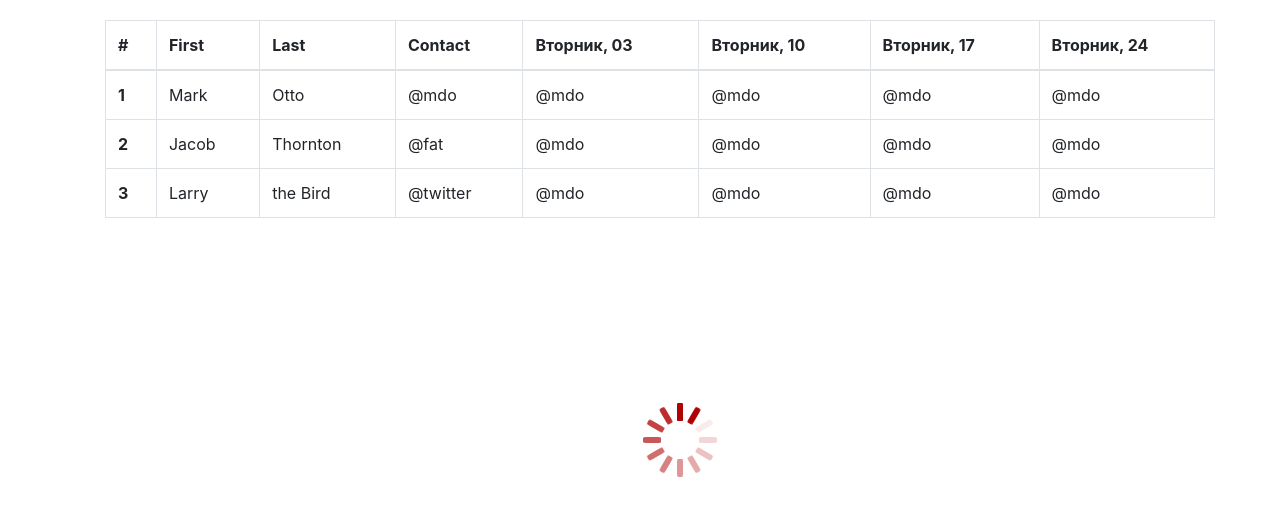
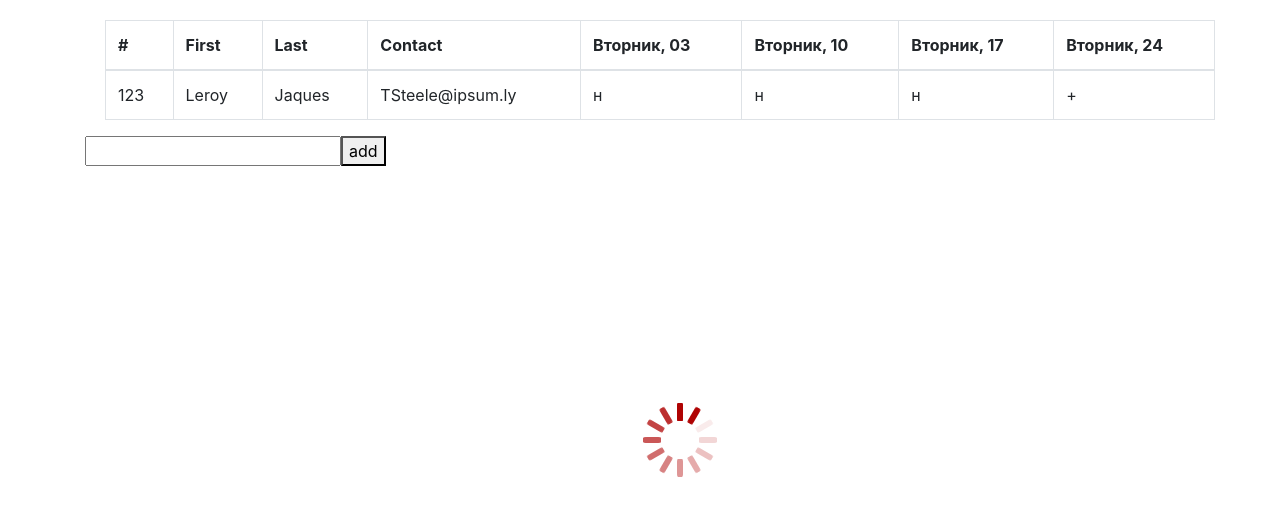
Before and after one commit to Zhuk1305/journal, a React (Create React App) app: page / in a window 1280 px wide. Shown: the top 516 px of the page. Built offline with nearby package versions, Linux system fonts and the light colour scheme.

Commit message:
create addition and lines/ bad method

```diff
--- a/src/App.js
+++ b/src/App.js
@@ -1,14 +1,37 @@
 import React,{Component} from 'react';
 import Loader from './component/Loader/Loader';
-import Table from './component/Table/Table';
+import Table from './component/Table/Table.js';
+import TableButton from './component/TableButton/TableButton.js';
+
 class App extends Component {
+	constructor() {
+		super()
 
+		this.state = {
+			data: [
+				{"id":123,"First":"Leroy","Last":"Jaques","Contact":"TSteele@ipsum.ly", "isHere1":"н", "isHere2":"н", "isHere3":"н", "isHere4":"+"},
+				]
+		}
+	}
+
+	addId = (id) => {
+		this.setState ({
+			data: [
+				...this.state.data,
+				{"id":id,"first":"first","last":"last","contact":"TSteele@ipsum.ly", "isHere1":"н", "isHere2":"н", "isHere3":"н", "isHere4":"+"}
+			]
+		})
+	}
 	render() {
   	return (
    		<div className="container">
 
 				<Loader />
-				<Table />
+				<Table
+				data={this.state.data}/>
+				<TableButton
+					addId={this.addId}
+				/>
   		</div>
  		);
 	}
--- a/src/component/Table/Table.js
+++ b/src/component/Table/Table.js
@@ -1,7 +1,8 @@
 import React from 'react';
 import './Table.css';
 
-export default () =>
+const Table = (props) => {
+	return (
 <table class="table table-bordered">
   <thead>
     <tr>
@@ -16,35 +17,20 @@ export default () =>
     </tr>
   </thead>
   <tbody>
-    <tr>
-      <th scope="row">1</th>
-      <td>Mark</td>
-      <td>Otto</td>
-      <td>@mdo</td>
-			<td>@mdo</td>
-			<td>@mdo</td>
-			<td>@mdo</td>
-			<td>@mdo</td>
-    </tr>
-    <tr>
-      <th scope="row">2</th>
-      <td>Jacob</td>
-      <td>Thornton</td>
-      <td>@fat</td>
-			<td>@mdo</td>
-			<td>@mdo</td>
-			<td>@mdo</td>
-			<td>@mdo</td>
-    </tr>
-    <tr>
-      <th scope="row">3</th>
-      <td>Larry</td>
-      <td>the Bird</td>
-      <td>@twitter</td>
-			<td>@mdo</td>
-			<td>@mdo</td>
-			<td>@mdo</td>
-			<td>@mdo</td>
-    </tr>
-  </tbody>
+		{ props.data.map(item =>(
+    <tr key={item.id}>
+      <td>{item.id}</td>
+      <td>{item.First}</td>
+      <td>{item.Last}</td>
+			<td>{item.Contact}</td>
+			<td>{item.isHere1}</td>
+			<td>{item.isHere2}</td>
+			<td>{item.isHere3}</td>
+			<td>{item.isHere4}</td>
+			</tr>
+		))}
+		</tbody>
 </table>
+	)}
+
+export default Table;
--- /dev/null
+++ b/src/component/TableButton/TableButton.js
@@ -0,0 +1,35 @@
+import React from 'react';
+
+class TableButton extends React.Component {
+	constructor() {
+		super()
+
+		this.state = {
+			newId: ''
+	}
+}
+
+	onChangeId = (event) => {
+		this.setState({newId : event.target.value})
+	}
+
+	onAddId = () => {
+		this.props.addId(this.state.newId)
+		this.setState({newId: ''})
+
+	}
+
+	render() {
+		return (
+		<div>
+			<input
+				value={this.state.newId}
+				onChange={this.onChangeId}
+			/>
+
+			<button onClick={this.onAddId}>add</button>
+		</div>
+		)}
+}
+
+export default TableButton
```
